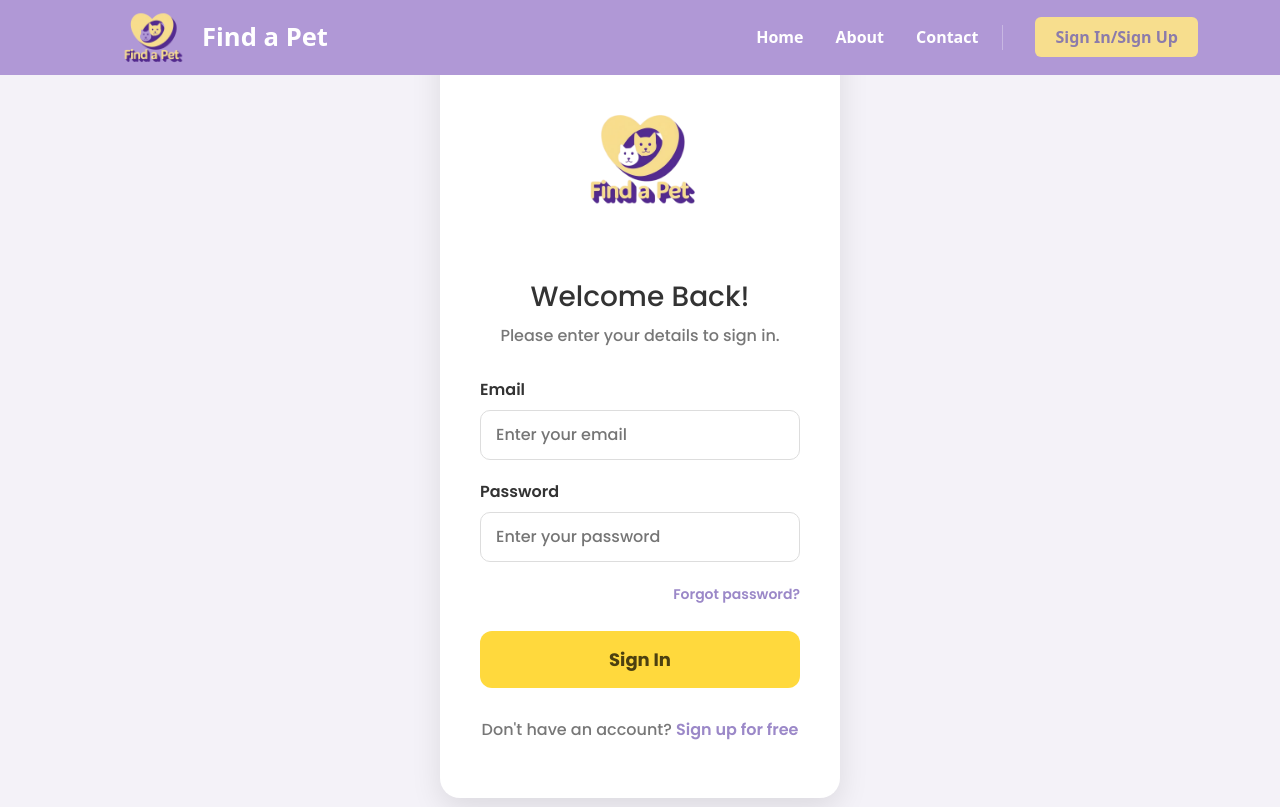
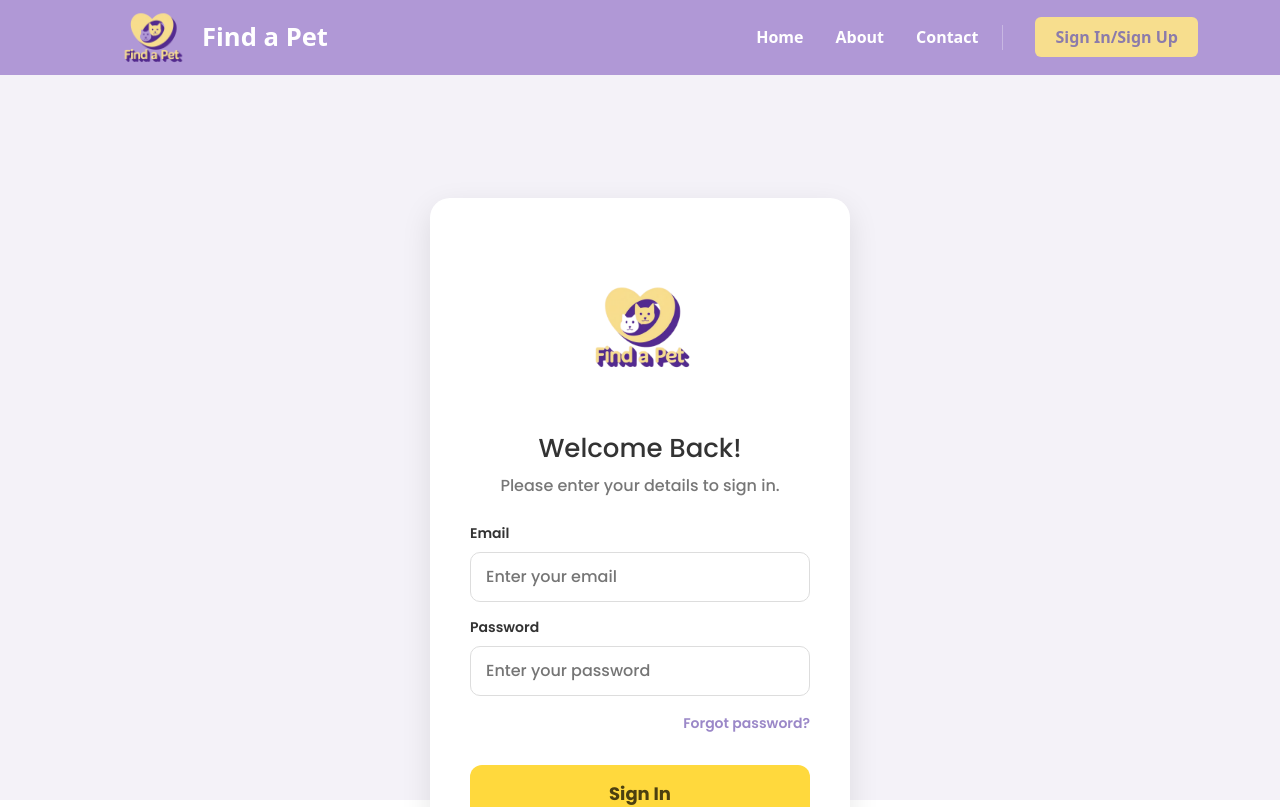
Before and after one commit to gabbiie360/Find_a_Pet, a Vue app in the folder find-a-pet-frontend/: page /loginregister in a window 1280 px wide. Shown: the top 807 px of the page. Built offline with nearby package versions, Linux system fonts and the light colour scheme.

Commit message:
Login modificado
El login y registro estan en la misma pagina, cuando te quieres registrar hace una vuelta de 360 rados la card para mostrar el formulario y lo hace viceversa si te quieres loguear

```diff
--- a/find-a-pet-frontend/package.json
+++ b/find-a-pet-frontend/package.json
@@ -14,6 +14,7 @@
   },
   "dependencies": {
     "animate.css": "^4.1.1",
+    "axios": "^1.9.0",
     "bootstrap": "^5.3.6",
     "vue": "^3.5.13",
     "vue-carousel": "^0.18.0",
--- a/find-a-pet-frontend/src/views/LoginRegisterView.vue
+++ b/find-a-pet-frontend/src/views/LoginRegisterView.vue
@@ -1,119 +1,258 @@
 <template>
-  <div class="login-body">
-    <div class="login-container">
-      <div class="login-header">
-        <!-- Asumo que tienes tu logo en src/assets. Ajusta la ruta si es necesario. -->
+  <div class="auth-body">
+    <!-- Contenedor que crea el efecto 3D -->
+    <div class="card-flipper" :class="{ 'is-flipped': showRegister }">
+
+      <!-- CARA FRONTAL: LOGIN -->
+      <div class="card-face card-face-front">
+        <div class="auth-container">
+          <div class="auth-header">
             <img src="@/assets/logo.png" alt="Find a Pet Logo" class="logo">
             <h2>Welcome Back!</h2>
             <p>Please enter your details to sign in.</p>
           </div>
 
-      <form class="login-form" @submit.prevent="handleLogin">
+          <form class="auth-form" @submit.prevent="handleLogin">
+            <!-- Mensaje de error para el Login -->
+            <div v-if="loginError" class="error-message">{{ loginError }}</div>
+
             <div class="form-group">
-          <label for="email">Email</label>
-          <input type="email" id="email" v-model="email" placeholder="Enter your email" required>
+              <label for="login-email">Email</label>
+              <input type="email" id="login-email" v-model="loginForm.email" placeholder="Enter your email" required>
             </div>
 
             <div class="form-group">
-          <label for="password">Password</label>
-          <input type="password" id="password" v-model="password" placeholder="Enter your password" required>
+              <label for="login-password">Password</label>
+              <input type="password" id="login-password" v-model="loginForm.password" placeholder="Enter your password" required>
             </div>
 
             <div class="form-options">
               <a href="#" class="forgot-password">Forgot password?</a>
             </div>
 
-        <button type="submit" class="btn-login">Sign In</button>
+            <button type="submit" class="btn-primary">Sign In</button>
           </form>
 
-      <div class="signup-link">
-        <p>Don't have an account? <router-link to="/signup">Sign up for free</router-link></p>
+          <div class="switch-link">
+            <p>Don't have an account? <a href="#" @click.prevent="toggleCard">Sign up for free</a></p>
           </div>
+        </div>
+      </div>
+
+      <!-- CARA TRASERA: REGISTRO -->
+      <div class="card-face card-face-back">
+        <div class="auth-container">
+          <div class="auth-header">
+            <img src="@/assets/logo.png" alt="Find a Pet Logo" class="logo">
+            <h2>Create Account</h2>
+            <p>Join our community to find your pet!</p>
+          </div>
+
+          <form class="auth-form" @submit.prevent="handleRegister">
+            <!-- Mensajes de éxito o error para el Registro -->
+            <div v-if="registerSuccess" class="success-message">{{ registerSuccess }}</div>
+            <div v-if="registerError" class="error-message">{{ registerError }}</div>
+
+            <div class="form-group">
+              <label for="reg-nombre">Full Name</label>
+              <input type="text" id="reg-nombre" v-model="registerForm.nombre" placeholder="Your full name" required>
+            </div>
+
+            <div class="form-group">
+              <label for="reg-email">Email</label>
+              <input type="email" id="reg-email" v-model="registerForm.email" placeholder="Your email address" required>
+            </div>
+
+             <div class="form-group">
+              <label for="reg-telefono">Phone</label>
+              <input type="tel" id="reg-telefono" v-model="registerForm.telefono" placeholder="Your phone number" required>
+            </div>
+
+            <div class="form-group">
+              <label for="reg-ciudad">City</label>
+              <input type="text" id="reg-ciudad" v-model="registerForm.ciudad" placeholder="Your city" required>
+            </div>
+
+            <div class="form-group">
+              <label for="reg-password">Password</label>
+              <input type="password" id="reg-password" v-model="registerForm.password" placeholder="Choose a strong password" required>
+            </div>
+
+            <button type="submit" class="btn-primary">Sign Up</button>
+          </form>
+
+          <div class="switch-link">
+            <p>Already have an account? <a href="#" @click.prevent="toggleCard">Sign In</a></p>
+          </div>
+        </div>
+      </div>
+
     </div>
   </div>
 </template>
 
 <script setup>
-import { ref } from 'vue';
+import { ref, reactive } from 'vue';
+import { useRouter } from 'vue-router';
+import axios from 'axios';
 
-// Variables reactivas para los campos del formulario
-const email = ref('');
-const password = ref('');
+// --- ESTADO GENERAL ---
+const showRegister = ref(false); // Controla qué cara de la tarjeta se muestra
+const router = useRouter();
 
-// Función que se ejecutará al enviar el formulario
-const handleLogin = () => {
-  // Por ahora, solo mostraremos los datos en la consola.
-  // Más adelante, aquí llamaremos al backend.
-  console.log('Login attempt with:', {
-    email: email.value,
-    password: password.value
+// --- LÓGICA DE LOGIN ---
+const loginForm = reactive({
+  email: '',
+  password: ''
 });
-  alert(`Login con: ${email.value}`);
-  // Lógica para enviar al backend irá aquí...
+const loginError = ref('');
+
+const handleLogin = async () => {
+  loginError.value = '';
+  try {
+    const response = await axios.post('http://localhost:5000/api/auth/login', loginForm);
+    localStorage.setItem('token', response.data.token);
+    localStorage.setItem('user', JSON.stringify(response.data.user));
+    alert('¡Inicio de sesión exitoso!');
+    router.push('/dashboard'); // Redirige a la página principal tras el login
+  } catch (error) {
+    loginError.value = error.response?.data?.msg || 'Error al iniciar sesión.';
+  }
+};
+
+
+// --- LÓGICA DE REGISTRO ---
+const registerForm = reactive({
+  nombre: '',
+  email: '',
+  telefono: '',
+  ciudad: '',
+  password: ''
+});
+const registerError = ref('');
+const registerSuccess = ref('');
+
+const handleRegister = async () => {
+  registerError.value = '';
+  registerSuccess.value = '';
+  try {
+    const response = await axios.post('http://localhost:5000/api/auth/register', registerForm);
+    registerSuccess.value = response.data.msg + " Por favor, inicia sesión.";
+
+    // Opcional: Voltear automáticamente a la tarjeta de login tras un registro exitoso
+    setTimeout(() => {
+      showRegister.value = false;
+    }, 2500);
+
+  } catch (error) {
+    registerError.value = error.response?.data?.msg || 'Error al registrar el usuario.';
+  }
+};
+
+
+// --- FUNCIÓN PARA VOLTEAR LA TARJETA ---
+const toggleCard = () => {
+  showRegister.value = !showRegister.value;
+  // Limpiar errores al cambiar de formulario
+  loginError.value = '';
+  registerError.value = '';
+  registerSuccess.value = '';
 };
 </script>
 
 <style scoped>
-/* Usaremos los mismos estilos de antes, pero 'scoped' para que solo apliquen a este componente */
-:root {
-  /* Define las variables si no están globales, o impórtalas de un archivo CSS central */
-  --primary-purple: #9B88C8;
-  --light-purple-bg: #F4F2F8;
-  --primary-yellow: #FFD93D;
-  --dark-text: #333;
-  --light-text: #777;
-}
-
-.login-body {
-  font-family: 'Poppins', sans-serif; /* Asegúrate de importar esta fuente en tu index.html o App.vue */
+/* Estilos base del cuerpo */
+.auth-body {
+  font-family: 'Poppins', sans-serif;
   background-color: #F4F2F8;
   display: flex;
   justify-content: center;
   align-items: center;
-  min-height: 100vh; /* Usar min-height para asegurar que cubre la pantalla */
+  min-height: 100vh;
   padding: 20px;
   box-sizing: border-box;
+  /* IMPORTANTE: Añadir perspectiva para el efecto 3D */
+  perspective: 1000px;
 }
 
-.login-container {
+/* El contenedor que se va a voltear */
+.card-flipper {
+  width: 100%;
+  max-width: 420px;
+  position: relative;
+  transition: transform 0.8s;
+  transform-style: preserve-3d;
+  min-height: 650px; /* Dale una altura fija para que no salte al girar */
+}
+
+/* Clase que se añade para activar el giro */
+.card-flipper.is-flipped {
+  transform: rotateY(180deg);
+}
+
+/* Estilo común para ambas caras de la tarjeta */
+.card-face {
+  position: absolute;
+  top: 25%;
+  width: 100%;
+  height: 100%;
+  backface-visibility: hidden; /* Oculta la cara que está de espaldas */
+  -webkit-backface-visibility: hidden; /* Para compatibilidad */
+  display: flex;
+  align-items: center;
+  justify-content: center;
+}
+
+/* La cara frontal (login) */
+.card-face-front {
+  /* No necesita rotación inicial */
+}
+
+/* La cara trasera (registro), girada 180 grados desde el inicio */
+.card-face-back {
+  transform: rotateY(180deg);
+}
+
+/* Contenedor principal del contenido (reemplaza a .login-container) */
+.auth-container {
   background-color: white;
   padding: 40px;
   border-radius: 20px;
   box-shadow: 0 10px 30px rgba(0, 0, 0, 0.1);
   width: 100%;
-  max-width: 400px;
   text-align: center;
 }
 
-.login-header .logo {
-  width: 200px;
-  margin-bottom: 20px;
+.auth-header .logo {
+  width: 180px; /* Ajustado para más espacio */
+  margin-bottom: 15px;
 }
 
-.login-header h2 {
+.auth-header h2 {
   color: #333;
-  font-size: 28px;
+  font-size: 26px;
   margin-bottom: 10px;
 }
 
-.login-header p {
+.auth-header p {
   color: #777;
-  margin-bottom: 30px;
+  margin-bottom: 25px;
 }
 
-.login-form .form-group {
+.auth-form .form-group {
   text-align: left;
-  margin-bottom: 20px;
+  margin-bottom: 15px; /* Un poco menos de espacio para que quepa todo */
 }
 
-.login-form label {
+.auth-form label {
   display: block;
   color: #333;
   font-weight: 600;
   margin-bottom: 8px;
+  font-size: 14px;
 }
 
-.login-form input {
+.auth-form input {
   width: 100%;
   padding: 12px 15px;
   border: 1px solid #ddd;
@@ -123,7 +262,7 @@ const handleLogin = () => {
   transition: border-color 0.3s, box-shadow 0.3s;
 }
 
-.login-form input:focus {
+.auth-form input:focus {
   outline: none;
   border-color: #9B88C8;
   box-shadow: 0 0 0 3px rgba(155, 136, 200, 0.2);
@@ -131,7 +270,7 @@ const handleLogin = () => {
 
 .form-options {
   text-align: right;
-  margin-bottom: 25px;
+  margin-bottom: 20px;
 }
 
 .form-options .forgot-password {
@@ -141,7 +280,7 @@ const handleLogin = () => {
   font-weight: 600;
 }
 
-.btn-login {
+.btn-primary {
   width: 100%;
   padding: 15px;
   border: none;
@@ -152,24 +291,49 @@ const handleLogin = () => {
   font-weight: 700;
   cursor: pointer;
   transition: transform 0.2s, box-shadow 0.2s;
+  margin-top: 10px;
 }
 
-.btn-login:hover {
+.btn-primary:hover {
   transform: translateY(-2px);
   box-shadow: 0 5px 15px rgba(255, 217, 61, 0.4);
 }
 
-.signup-link {
-  margin-top: 30px;
+.switch-link {
+  margin-top: 25px;
 }
 
-.signup-link p {
+.switch-link p {
   color: #777;
 }
 
-.signup-link a {
+.switch-link a {
   color: #9B88C8;
   font-weight: 600;
   text-decoration: none;
+  cursor: pointer;
+}
+
+/* Estilos para mensajes de error y éxito */
+.error-message {
+  background-color: #f8d7da;
+  color: #721c24;
+  border: 1px solid #f5c6cb;
+  padding: 10px;
+  border-radius: 8px;
+  margin-bottom: 15px;
+  text-align: center;
+  font-size: 14px;
+}
+
+.success-message {
+  background-color: #d4edda;
+  color: #155724;
+  border: 1px solid #c3e6cb;
+  padding: 10px;
+  border-radius: 8px;
+  margin-bottom: 15px;
+  text-align: center;
+  font-size: 14px;
 }
 </style>
```
Also changed, not shown: 1 other file (tests, documents, lock files or other folders). Lines whose indentation alone changed are shown as unchanged.
